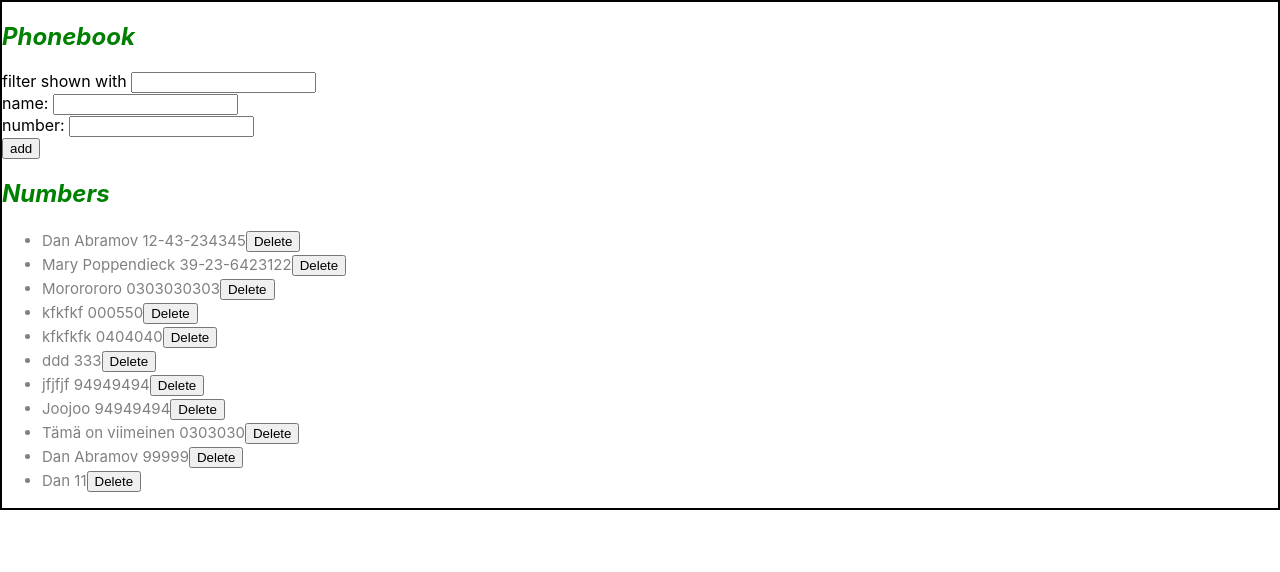
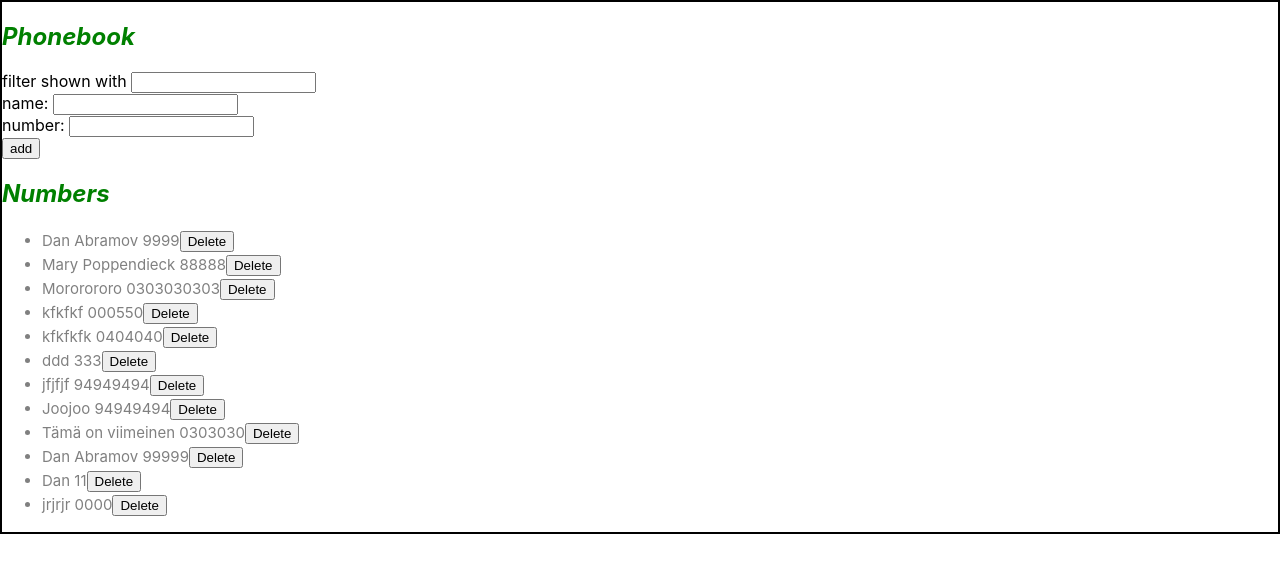
Before and after one commit to hekaahve/fullstackopen, a React (Create React App) app in the folder part2/teht2.6-2.10/puhelinluettelo/: page / in a window 1280 px wide. Shown: the top 572 px of the page. Built offline with nearby package versions, Linux system fonts and the light colour scheme; data requests are answered from the project's data file.

Commit message:
PUT request added

```diff
--- a/part2/teht2.6-2.10/puhelinluettelo/db.json
+++ b/part2/teht2.6-2.10/puhelinluettelo/db.json
@@ -2,12 +2,12 @@
   "persons": [
     {
       "name": "Dan Abramov",
-      "number": "12-43-234345",
+      "number": "9999",
       "id": 3
     },
     {
       "name": "Mary Poppendieck",
-      "number": "39-23-6423122",
+      "number": "88888",
       "id": 4
     },
     {
@@ -54,6 +54,11 @@
       "name": "Dan ",
       "number": "11",
       "id": 21
+    },
+    {
+      "name": "jrjrjr",
+      "number": "0000",
+      "id": 22
     }
   ]
 }
--- a/part2/teht2.6-2.10/puhelinluettelo/src/App.js
+++ b/part2/teht2.6-2.10/puhelinluettelo/src/App.js
@@ -51,20 +51,21 @@ const App = () => {
     const names = persons.map(item => item.name)
     const reservName = names.includes(newName)
 
-    //kattoo onko syötettyä nimeä olemassa, jos ei, lisää nimen
-    //laita tähän vielä numeron korvaaminen (MITEN)
+    /**
+     *katsoo onko syötettyä nimeä olemassa, jos ei, lisää nimen. Jos nimi olemassa,
+     päivittää olemassa olevan nimen puhelinnumeron
+     */
     const nameObject = {name: newName, number: newNumb}
     if (reservName === true){
       if (window.confirm(`${newName} is already added to phonebook, will old number replaced to new one?`)){
-        //let id = persons.find(person => person.name == nameObject.name).id;
-        //let person = persons.find(person.id)
-        /*personService
+        let id = persons.find(person => person.name == nameObject.name).id;
+        personService
         .update(id, nameObject)
         .then(response=> {
-          setPersons(persons.find(person.number=nameObject.number))
+          setPersons(persons.map(person => person.id !== id ? person : response.data))
           setNewName(' ')
           setNewNumb(' ')
-          })*/
+          })
       }
     } else personService
       .create(nameObject)
--- a/part2/teht2.6-2.10/puhelinluettelo/src/Services/Persons.js
+++ b/part2/teht2.6-2.10/puhelinluettelo/src/Services/Persons.js
@@ -15,7 +15,7 @@ const update = (id, newObject) => {
 }
 
 const remove = (id) =>{
-  const request = axios.delete( `${ baseUrl }/${ id }` );
+  const request = axios.delete( `${baseUrl}/${id}` );
   return request.then( response => response.status );
 }
 
```
